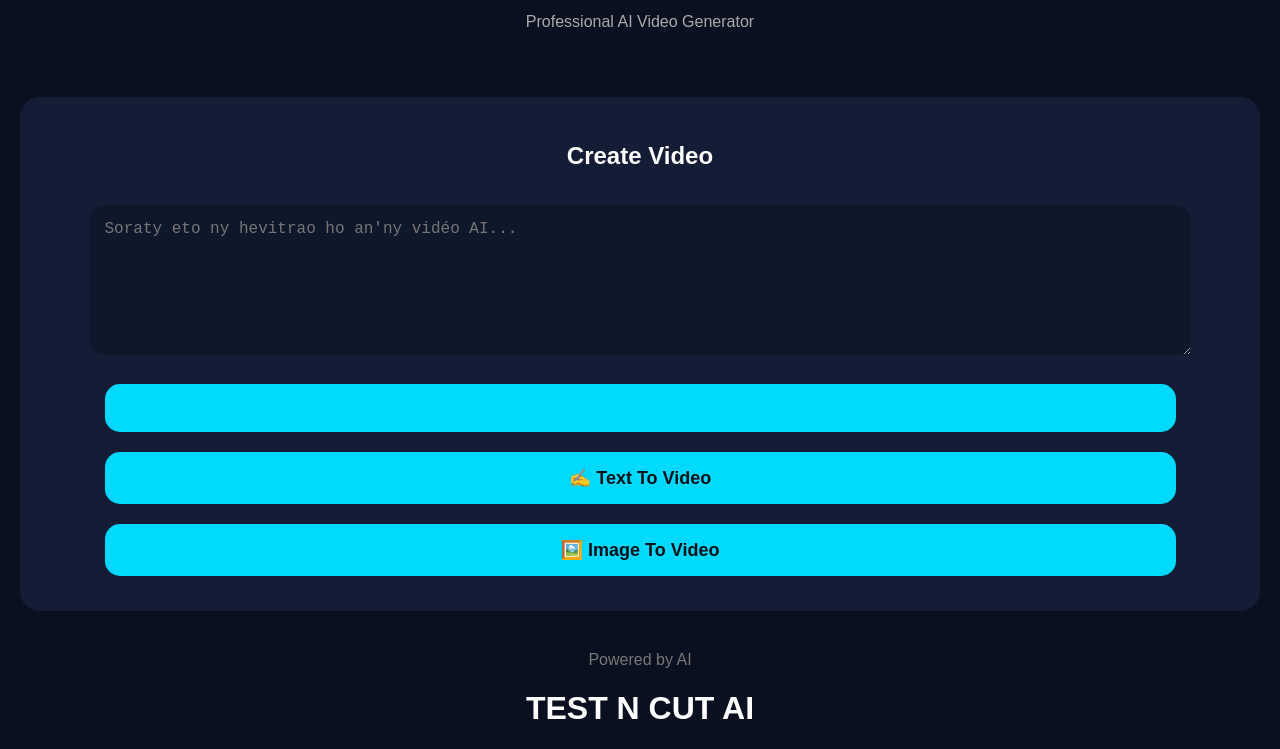
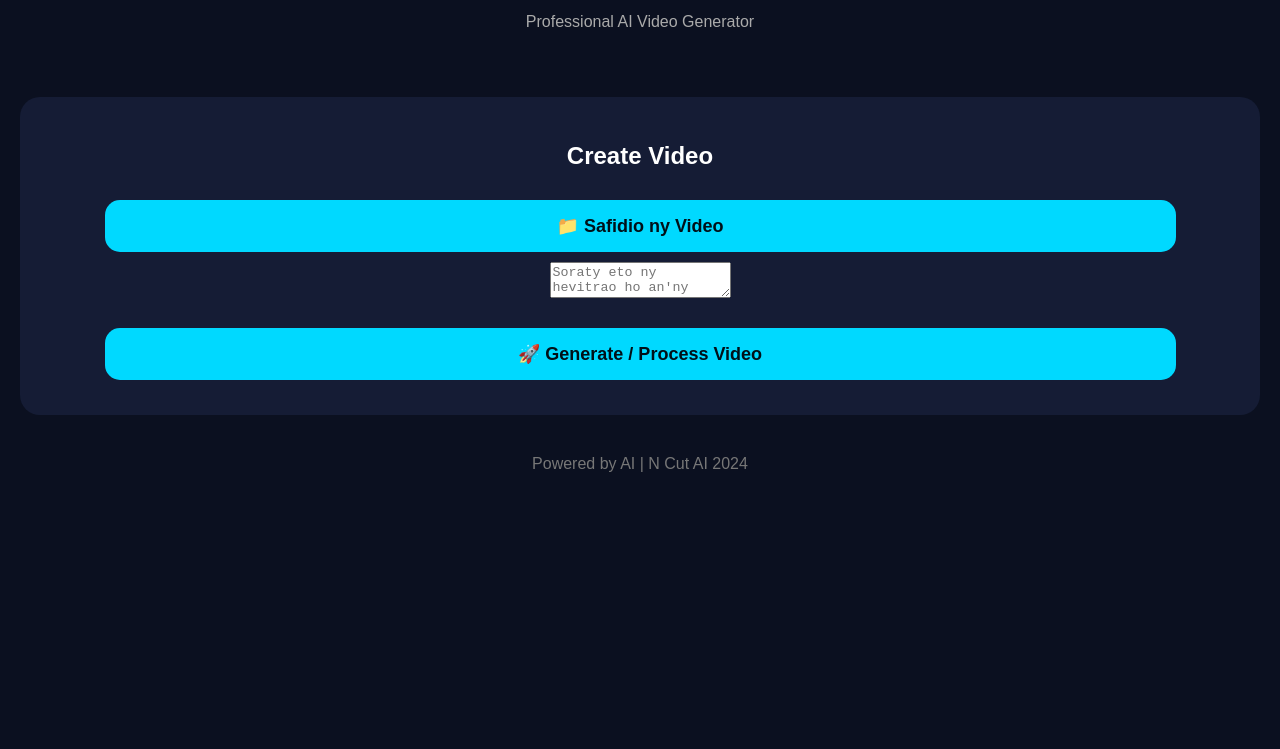
Before and after one commit to raismrakotoniaina-hash/N-Cut-AI, a website: page index.html in a window 1280 px wide. Shown: the part 74-823 px from the top of the page. After the commit the page ends 800 px from the top, so only its background shows below. Drawn offline with Linux system fonts and the light colour scheme.

Commit message:
Update index.html

```diff
--- a/index.html
+++ b/index.html
@@ -1,74 +1,47 @@
+
 <!DOCTYPE html>
-<html>
+<html lang="mg">
 <head>
-<meta name="viewport" content="width=device-width, initial-scale=1.0">
-
-<title>N Cut AI</title
-<link rel="manifest" href="manifest.json">
-</style>
-<style>
-
-button {
-  width: 90%;
-}
-
-textarea {
-  width: 90%;
-  height: 120px;
-  margin: 15px auto;
-  padding: 15px;
-  border-radius: 15px;
-  border: none;
-  background: #0f172a;
-  color: white;
-  font-size: 16px;
-}
-
-</style>
-</style>
-
-<link rel="stylesheet" href="style.css">
+    <meta charset="UTF-8">
+    <meta name="viewport" content="width=device-width, initial-scale=1.0">
+    <title>N Cut AI - Professional Video Editor</title>
+    <!-- Ampidirina eto ny motera FFmpeg -->
+    <script src="https://unpkg.com/@ffmpeg/ffmpeg@0.11.6/dist/ffmpeg.min.js"></script>
+    <link rel="stylesheet" href="style.css">
 </head>
-
-
 <body>
 
 <div class="header">
-<div class="logo">🎬 N Cut AI</div>
-<p class="subtitle">
-Professional AI Video Generator
-</p>
+    <div class="logo">🎬 N Cut AI</div>
+    <p class="subtitle">Professional AI Video Generator</p>
 </div>
 
+<div class="card">
+    <h2>Create Video</h2>
 
-<div class="card">
+    <!-- Fampidirana Video avy amin'ny Honor 8X -->
+    <input type="file" id="video-input" accept="video/*" style="display: none;">
+    <button onclick="document.getElementById('video-input').click()">📁 Safidio ny Video</button>
 
-<h2>Create Video</h2><textarea id="prompt" placeholder="Soraty eto ny hevitrao ho an'ny vidéo AI..."></textarea>
-<button ✍️ Text To Video
-🚀 Generate Video
-</button>
+    <textarea id="prompt" placeholder="Soraty eto ny hevitrao ho an'ny vidéo AI..."></textarea>
 
-<p id="status"></p>
+    <!-- Preview an'ilay Video -->
+    <div id="video-container" style="margin-top: 15px;">
+        <video id="resultVideo" controls style="width:100%; display:none; border-radius: 10px;"></video>
+    </div>
 
-<video id="resultVideo" controls style="width:90%; display:none;"></video>
+    <p id="status" style="color: #38bdf8; font-weight: bold;"></p>
 
-<button>
-✍️ Text To Video
-</button>
-
-</button>
-
-<button>
-🖼️ Image To Video
-</button>
-</button>
-
+    <div class="button-group">
+        <button id="process-btn">🚀 Generate / Process Video</button>
+        <button id="export-btn" style="display: none; background: #10b981;">📥 Download Video</button>
+    </div>
 </div>
 
+<div class="footer">
+    Powered by AI | N Cut AI 2024
+</div>
 
-<div class="footer">
-Powered by AI
-</div>
 <script src="script.js"></script>
 <script>
 if ("serviceWorker" in navigator) {
@@ -76,5 +49,4 @@ if ("serviceWorker" in navigator) {
 }
 </script>
 </body>
-<h1>TEST N CUT AI</h1>
-</html>
+      </html>
```
